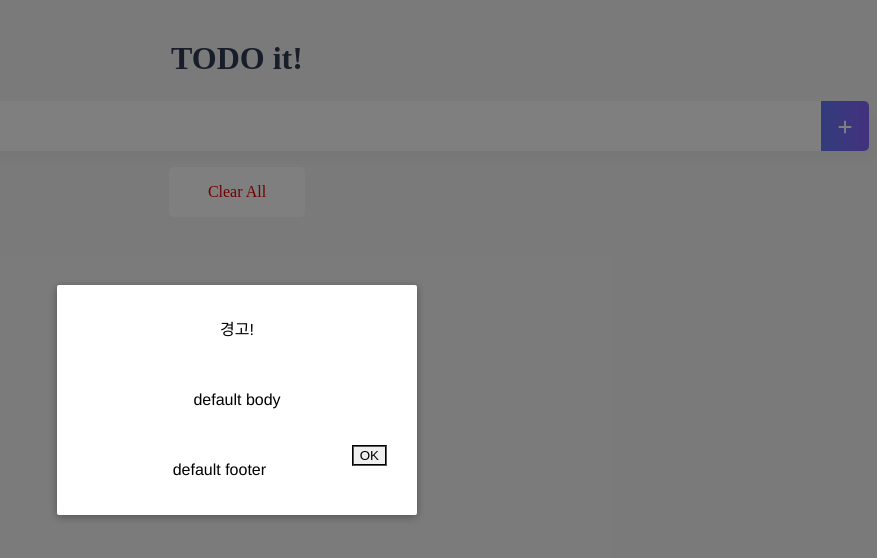
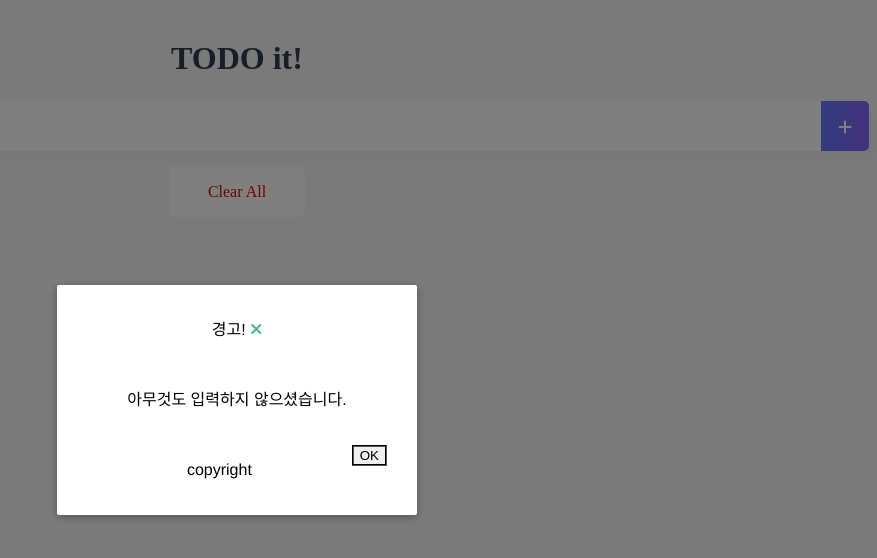
Before and after one commit to eurowondollaryen/js-framework-test, a Vue app in the folder vue-todo/: page / in a window 1280 px wide. Both pictures are taken after a click on the element 1248 px from the left and 126 px from the top of the page. Shown: the top 558 px of the page, without its empty margins (403-1280 px from the left). Built offline with nearby package versions, Linux system fonts and the light colour scheme.

Commit message:
vue transition done

```diff
--- a/vue-todo/src/components/TodoInput.vue
+++ b/vue-todo/src/components/TodoInput.vue
@@ -8,7 +8,14 @@
       <!-- slot 속성 deprecated 임. -->
       <!-- slot의 역할: modal의 내용을 재정의한다. (header slot영역의 내용을 부모에서 재정의 -->
       <template v-slot:header>
-        {{ headerValue }}
+        경고!
+        <i class="closeModalBtn fas fa-times" @click="showModal = false"></i>
+      </template>
+      <template v-slot:body>
+        아무것도 입력하지 않으셨습니다.
+      </template>
+      <template v-slot:footer>
+        copyright
       </template>
     </ModalCommon>
   </div>
@@ -69,4 +76,7 @@ input:focus {
   color: white;
   vertical-align: middle;
 }
+.closeModalBtn {
+  color: #42b983;
+}
 </style>
--- a/vue-todo/src/components/TodoList.vue
+++ b/vue-todo/src/components/TodoList.vue
@@ -1,6 +1,6 @@
 <template>
   <div>
-    <ul>
+    <transition-group name="list" tag="ul">
       <li v-for="(todoItem, index) in todoItems" v-bind:key="todoItem" class="shadow">
         <i class="checkBtn fas fa-check" v-bind:class="{checkBtnCompleted: todoItem.completed}"
         @click="toggleComplete(todoItem, index)"></i>
@@ -9,7 +9,7 @@
           <i class="fas fa-trash-alt"></i>
         </span>
       </li>
-    </ul>
+    </transition-group>
   </div>
 </template>
 
@@ -67,4 +67,17 @@ li {
   text-decoration: line-through;
   color: #b3adad;
 }
+
+/* 리스트 아이템 transition 효과 */
+.list-item {
+  display: inline-block;
+  margin-right: 10px;
+}
+.list-move, .list-enter-active, .list-leave-active {
+  transition: all 1s;
+}
+.list-enter-from, .list-leave-to {
+  opacity: 0;
+  transform: translateY(30px);
+}
 </style>
--- a/vue-todo/src/components/common/ModalCommon.vue
+++ b/vue-todo/src/components/common/ModalCommon.vue
@@ -1,5 +1,5 @@
 <template>
-  <transition name="modal">
+  <Transition name="modal">
     <div class="modal-mask">
       <div class="modal-wrapper">
         <div class="modal-container">
@@ -28,7 +28,7 @@
         </div>
       </div>
     </div>
-  </transition>
+  </Transition>
 </template>
 
 <script>
```
